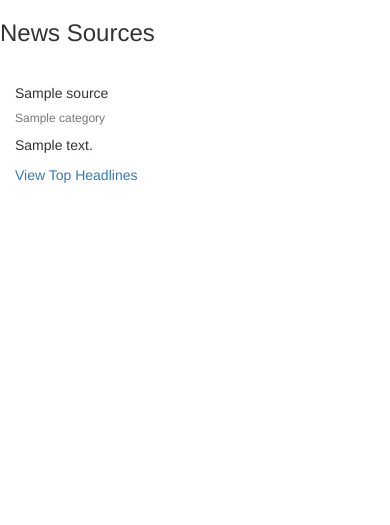
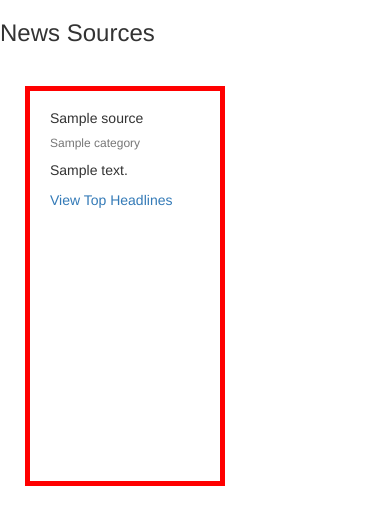
Before and after one commit to martyminion/NewsApp, a Flask app: template app/templates/index.html in a window 390 px wide. Shown: the top 525 px of the page. Run offline with Flask 2, Linux system fonts and the light colour scheme; the template is opened without the code that fills it: most values are stand-ins (such as "Sample title", 1, 10 or a date in 2020); some libraries are stand-ins or nearby versions.

Commit message:
Adds css to the index.html

```diff
--- /dev/null
+++ b/app/static/css/article.css
@@ -0,0 +1,3 @@
+.article{
+  margin: 100px;
+}
--- /dev/null
+++ b/app/static/css/index.css
@@ -0,0 +1,9 @@
+.source-card-body{
+  margin: 10px
+}
+.source-card{
+border: solid red 5px;
+padding:10px;
+height: 400px;
+margin:10px;
+}
--- a/app/templates/index.html
+++ b/app/templates/index.html
@@ -1,10 +1,19 @@
 {%extends 'base.html'%}
 {%import 'macros.html' as macro%}
 
+<!-- Styles block -->
+
+{% block styles%}
+    {{ super() }}
+    <link rel="stylesheet" href="{{url_for('static',filename='css/index.css')}}">
+
+{% endblock %}
+
+<!--Content Block-->
 {%block content%}
   <h3>News Sources</h3>
   <br>
-  <div>
+  <div class='source-section'>
   {{macro.displayNewsSources(sources)}}
 </div>
 {%endblock%}
--- a/app/templates/macros.html
+++ b/app/templates/macros.html
@@ -3,8 +3,8 @@
 {%for source in source_list%}
 
 <div class="col-md-3 col-lg-2 col-sm-4 col-xs-6">
-  <div class="card" style="width: 18rem;">
-    <div class="card-body ">
+  <div class="card source-card" style="width: 20rem;">
+    <div class="card-body source-card-body">
       <h5 class="card-title">{{source.name}}</h5>
       <h6 class="card-subtitle mb-2 text-muted">{{source.category}}</h6>
       <p class="card-text">{{source.description}}</p>
@@ -18,7 +18,7 @@
 
 {%macro displayArticles(article_list)%}
   {%for article in article_list%}
-  <div class="col-md-3 col-lg-3 col-sm-6 col-xs-6 text-center">
+  <div class="text-center">
     <h4>{{article.title}}</h4>
     <blockquote>{{article.author}} {{article.publishedAt}}</blockquote>
     <div>
@@ -35,5 +35,6 @@
       <a href="{{article.url}}">Read More</a>
     </div>
   </div>
+  <hr>
   {%endfor%}
 {%endmacro%}
```
Also changed, not shown: app/templates/articles.html (+10 -2 lines), 1 other file.
